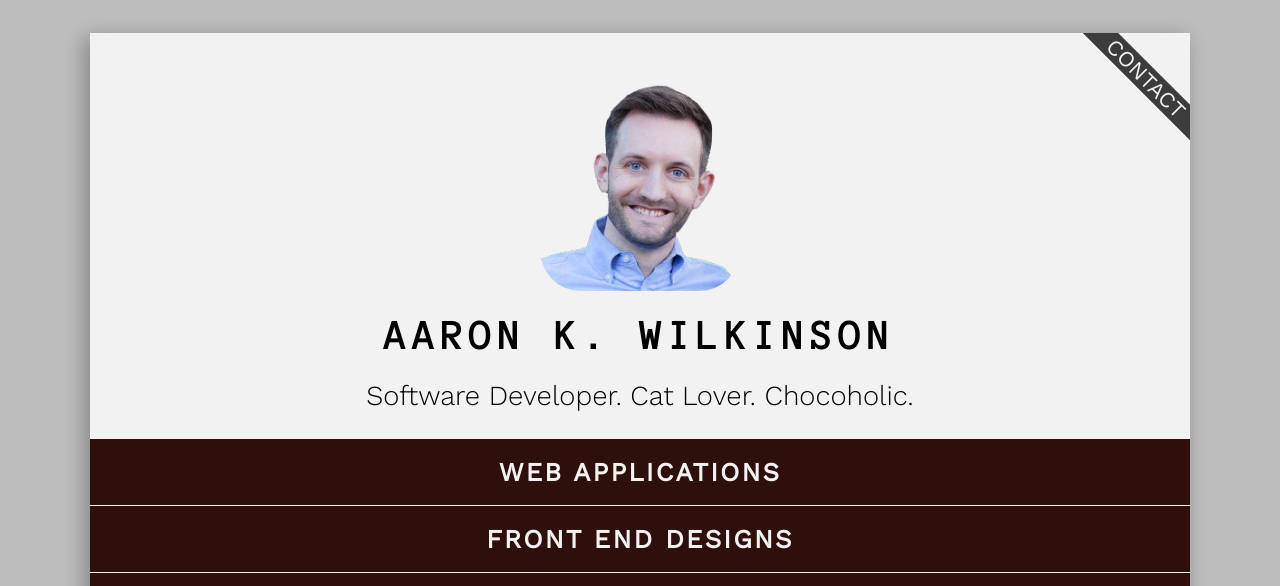
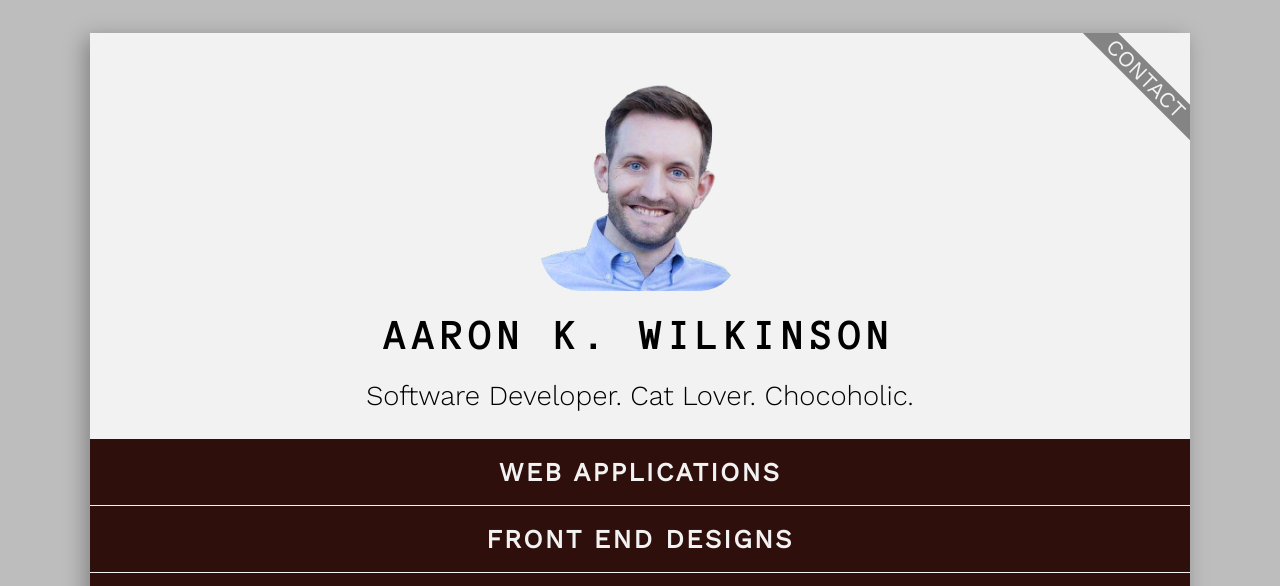
Before and after one commit to aaronkyl/aaronkyl.github.io, a plain HTML site: page portfolio/templates/index.html in a window 1280 px wide. Shown: the top 586 px of the page. Drawn offline with nearby package versions, Linux system fonts and the light colour scheme; files that its build step writes are made by us from their sources; files whose address does not match are found by name.

Commit message:
edit contact div color

```diff
--- a/static/css/style.css
+++ b/static/css/style.css
@@ -177,7 +177,7 @@ hr {
 }
 
 #contact {
-    background-color: #3c3c3c;
+    background-color: #848484;
     margin-top: 3em;
     position: absolute;
     top: -1.5em;
```
